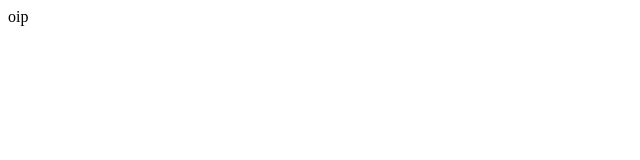
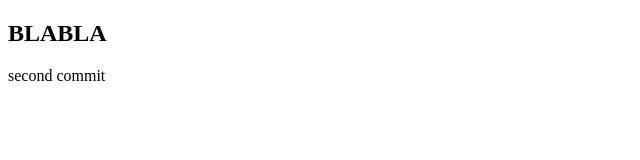
Before and after one commit to RaimkulovaNailya/FinalProject, a plain HTML site: page index.html in a window 1280 px wide. Shown: the whole page, without its empty margins (0-640 px from the left). Drawn offline with Linux system fonts and the light colour scheme.

Commit message:
second commit

```diff
--- a/index.html
+++ b/index.html
@@ -3,10 +3,10 @@
 <head>
     <meta charset="UTF-8">
     <meta name="viewport" content="width=device-width, initial-scale=1.0">
-    <title>Document</title><link rel="stylesheet" href="">
+    <title>Document</title>
 </head>
 <body>
-    oip
-    <script src="./main.js"></script>
+    <h2>BLABLA</h2>
+    <div>second commit</div>
 </body>
 </html>
```
